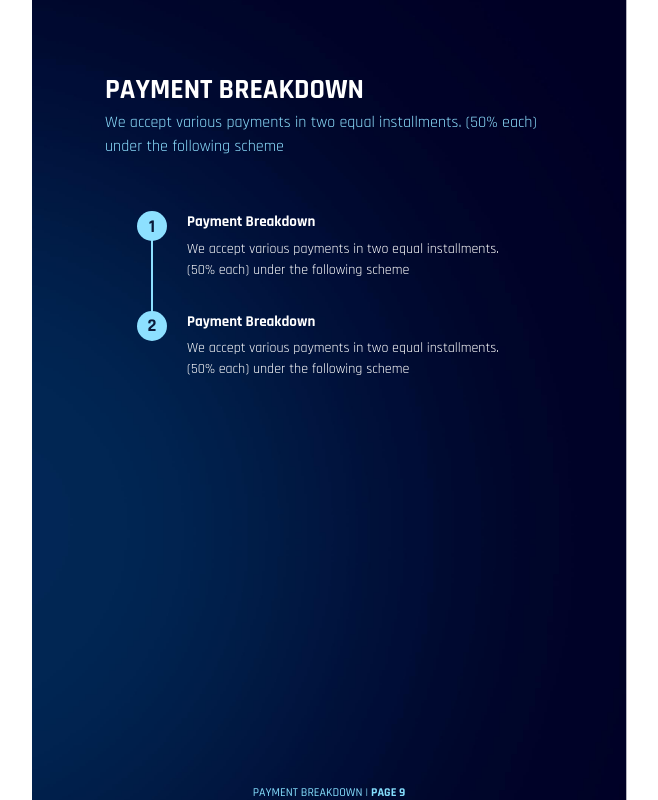
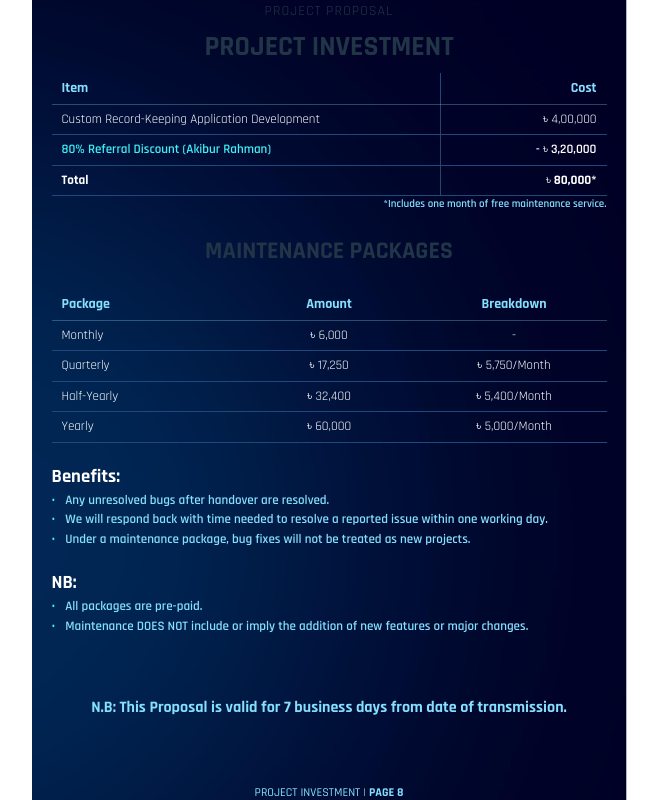
Before and after one commit to Reduan413/anto-proposal, a React (Vite) app: page / in a window 1280 px wide. Shown: the part 3500-4300 px from the top of the page, without its empty margins (311-969 px from the left). Built offline with nearby package versions, Linux system fonts and the light colour scheme.

Commit message:
investmane

```diff
--- /dev/null
+++ b/src/pages/ProjectInvestment/ProjectInvestment.jsx
@@ -0,0 +1,158 @@
+import React from "react";
+
+import "./pi.css";
+import PageCounter from "../../components/PageCounter";
+export default function ProjectInvestment() {
+  return (
+    <div className="page">
+      <div className="project-container">
+        <div className="header-text">PROJECT PROPOSAL</div>
+        <h1 className="main-title">PROJECT INVESTMENT</h1>
+
+        <table className="table">
+          <thead>
+            <tr className="table-header">
+              <th
+                className="table-cell"
+                style={{
+                  textAlign: "left",
+                  width: "70%",
+                  borderRight: "1px solid #1F497D",
+                }}
+              >
+                Item
+              </th>
+              <th
+                className="table-cell"
+                style={{ textAlign: "right", width: "30%" }}
+              >
+                Cost
+              </th>
+            </tr>
+          </thead>
+          <tbody className="invest-table">
+            <tr className="table-row ">
+              <td className="table-cell">
+                Custom Record-Keeping Application Development
+              </td>
+              <td className="table-cell" style={{ textAlign: "right" }}>
+                ৳ 4,00,000
+              </td>
+            </tr>
+            <tr className="table-row discount-row">
+              <td className="table-cell referral-discount">
+                80% Referral Discount (Akibur Rahman)
+              </td>
+              <td className="table-cell" style={{ textAlign: "right" }}>
+                - ৳ 3,20,000
+              </td>
+            </tr>
+            <tr className="table-row total-row">
+              <td className="table-cell">Total</td>
+              <td className="table-cell" style={{ textAlign: "right" }}>
+                ৳ 80,000*
+              </td>
+            </tr>
+          </tbody>
+        </table>
+
+        <div className="footnote">
+          *Includes one month of free maintenance service.
+        </div>
+
+        <h2 className="maintenance-title">MAINTENANCE PACKAGES</h2>
+
+        <table className="table">
+          <thead>
+            <tr className="table-header">
+              <th
+                className="table-cell"
+                style={{ textAlign: "left", width: "33%" }}
+              >
+                Package
+              </th>
+              <th
+                className="table-cell"
+                style={{ textAlign: "center", width: "33%" }}
+              >
+                Amount
+              </th>
+              <th
+                className="table-cell"
+                style={{ textAlign: "center", width: "33%" }}
+              >
+                Breakdown
+              </th>
+            </tr>
+          </thead>
+          <tbody>
+            <tr className="table-row">
+              <td className="table-cell">Monthly</td>
+              <td className="table-cell" style={{ textAlign: "center" }}>
+                ৳ 6,000
+              </td>
+              <td className="table-cell" style={{ textAlign: "center" }}>
+                -
+              </td>
+            </tr>
+            <tr className="table-row">
+              <td className="table-cell">Quarterly</td>
+              <td className="table-cell" style={{ textAlign: "center" }}>
+                ৳ 17,250
+              </td>
+              <td className="table-cell" style={{ textAlign: "center" }}>
+                ৳ 5,750/Month
+              </td>
+            </tr>
+            <tr className="table-row">
+              <td className="table-cell">Half-Yearly</td>
+              <td className="table-cell" style={{ textAlign: "center" }}>
+                ৳ 32,400
+              </td>
+              <td className="table-cell" style={{ textAlign: "center" }}>
+                ৳ 5,400/Month
+              </td>
+            </tr>
+            <tr className="table-row">
+              <td className="table-cell">Yearly</td>
+              <td className="table-cell" style={{ textAlign: "center" }}>
+                ৳ 60,000
+              </td>
+              <td className="table-cell" style={{ textAlign: "center" }}>
+                ৳ 5,000/Month
+              </td>
+            </tr>
+          </tbody>
+        </table>
+
+        <div className="benefits">
+          <h3 className="benefits-title">Benefits:</h3>
+          <ul className="benefits-list">
+            <li>Any unresolved bugs after handover are resolved.</li>
+            <li>
+              We will respond back with time needed to resolve a reported issue
+              within one working day.
+            </li>
+            <li>
+              Under a maintenance package, bug fixes will not be treated as new
+              projects.
+            </li>
+          </ul>
+          <h3 className="benefits-title">NB:</h3>
+          <ul className="benefits-list">
+            <li>All packages are pre-paid.</li>
+            <li>
+              Maintenance DOES NOT include or imply the addition of new features
+              or major changes.
+            </li>
+          </ul>
+          <div className="validity">
+            N.B: This Proposal is valid for 7 business days from date of
+            transmission.
+          </div>
+        </div>
+      </div>
+      <PageCounter page={"project investment"} number={8} />
+    </div>
+  );
+}
--- /dev/null
+++ b/src/pages/ProjectInvestment/pi.css
@@ -0,0 +1,112 @@
+.header-text {
+  text-align: center;
+  font-size: 14px;
+  margin-bottom: 10px;
+  letter-spacing: 1px;
+}
+
+.main-title {
+  text-align: center;
+  font-size: 28px;
+  font-weight: 700;
+  margin-bottom: 10px;
+}
+
+.table {
+  width: 100%;
+  border-collapse: collapse;
+}
+
+.table-header th {
+  color: #85dffe !important;
+  font-weight: 600;
+  font-size: 14px;
+  font-weight: 700;
+  border-bottom: 1px solid rgba(133, 223, 254, 0.3);
+}
+
+.table-row {
+  border-bottom: 1px solid rgba(133, 223, 254, 0.3);
+}
+
+.table-cell {
+  padding: 5px 10px;
+  font-size: 13px;
+  color: white;
+}
+
+.discount-row {
+  color: #3ff0f8;
+  font-weight: 600;
+}
+
+.invest-table td {
+  border-right: 1px solid rgba(133, 223, 254, 0.3);
+}
+.invest-table td:last-child {
+  border-right: none;
+}
+
+.referral-discount {
+  color: #3ff0f8;
+  font-weight: 600;
+}
+
+.total-row {
+  font-weight: 700;
+}
+
+.footnote {
+  color: #85dffe;
+  font-size: 11px;
+  font-weight: 600;
+  text-align: right;
+}
+
+.maintenance-title {
+  text-align: center;
+  font-size: 24px;
+  font-weight: 700;
+  margin: 20px 0;
+}
+
+.benefits {
+  text-align: start;
+}
+.benefits-title {
+  color: white;
+  margin-top: 20px;
+}
+
+.benefits-list {
+  list-style-type: none;
+  padding-left: 0;
+}
+
+.benefits-list li {
+  color: #85dffe;
+  display: flex;
+  font-size: 13px;
+  font-weight: 600;
+  align-items: flex-start;
+}
+
+.benefits-list li::before {
+  content: "•";
+  color: #3ff0f8;
+  margin-right: 10px;
+}
+
+.validity {
+  color: #85dffe;
+  text-align: center;
+  margin: 60px 0 20px;
+  font-weight: 700;
+}
+
+.footer {
+  text-align: center;
+  color: #4a7ebb;
+  font-size: 12px;
+  margin-top: 40px;
+}
--- a/src/proposal.jsx
+++ b/src/proposal.jsx
@@ -11,6 +11,7 @@ import OurService from "./pages/Service/OurService";
 import DedicatedMessage from "./pages/DedicatedMessage/DedicatedMessage";
 import Investment from "./pages/Investment/Investment";
 import PaymentBreakdown from "./pages/PaymentBreakdown/PaymentBreakdown";
+import ProjectInvestment from "./pages/ProjectInvestment/ProjectInvestment";
 
 export default function Proposal() {
   const pdfRef = useRef();
@@ -124,6 +125,7 @@ export default function Proposal() {
             Proposal | <strong> Page 1</strong>
           </p>
         </div>
+        <ProjectInvestment />
         <PaymentBreakdown />
         <Investment />
         <DedicatedMessage />
```
